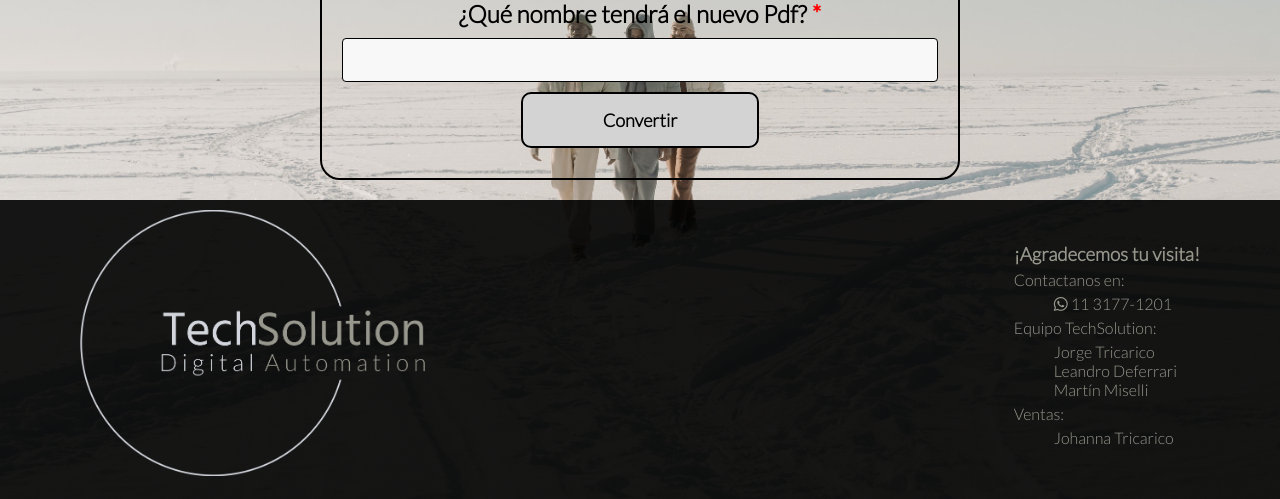
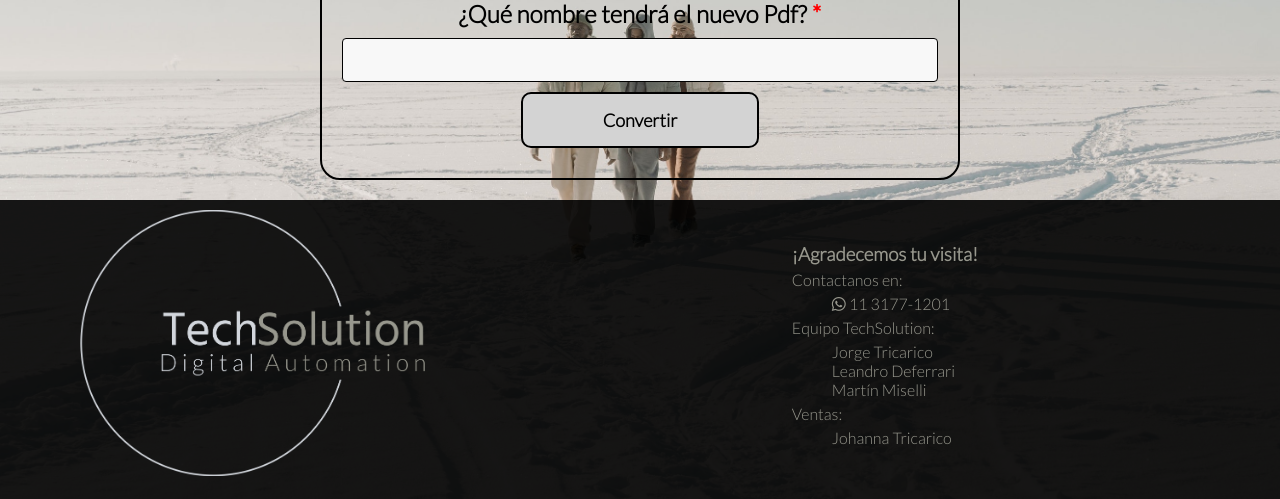
Before and after one commit to MiselliMartin/precioACatalogoMVC, a Flask app: page / in a window 1280 px wide. Shown: the part 625-1124 px from the top of the page. Run offline with Flask 3, Linux system fonts and the light colour scheme; some libraries are stand-ins or nearby versions; some web fonts are replaced.

Commit message:
Update styles.css

```diff
--- a/static/css/styles.css
+++ b/static/css/styles.css
@@ -329,7 +329,7 @@ footer{
     width: 50%;
     display: flex;
     text-align: end;
-    justify-content: flex-end;
+    justify-content: center;
 }
 
 .palfoo2{
@@ -407,10 +407,8 @@ footer ul{
         font-size: large;
     }
 }
-@media (max-width: 400px) {
-    footer img{
-        width: 300px;
-    }
+@media (max-width: 450px) {
+
     .fotoFoot{
         display: none;
     }
```
